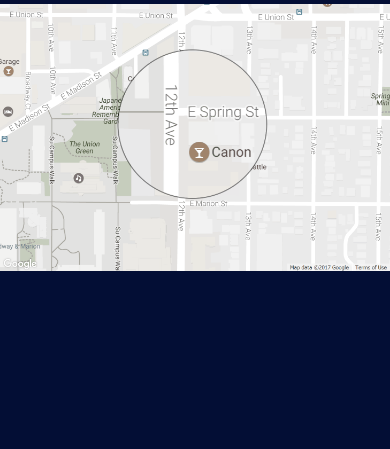
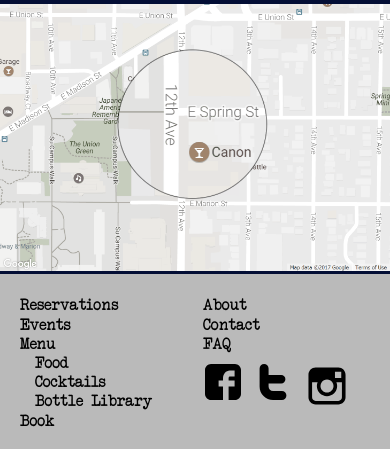
Before and after one commit to brownae/web130-final, a PHP site: page / in a window 390 px wide. Shown: the part 1573-2022 px from the top of the page. Before the commit the page ends 1844 px from the top, so only its background shows below. Run offline with PHP 8.4, Linux system fonts and the light colour scheme.

Commit message:
Makes utility footer and makes it responsive

```diff
--- a/css/main.css
+++ b/css/main.css
@@ -160,7 +160,7 @@ nav {
     #nav-toggle.active span:after {
       transform: rotate(-45deg); }
 
-li#social-media {
+li.social-media {
   display: flex;
   justify-content: center; }
 
@@ -212,10 +212,18 @@ main aside {
 
 @media (min-width: 480px) and (max-width: 899px) {
   .cta1, .cta3 {
+    width: 49%;
+    float: left; } }
+@media (min-width: 900px) {
+  .cta1, .cta3 {
     width: 50%;
     float: left; } }
 
 @media (min-width: 480px) and (max-width: 899px) {
+  .cta2, .cta4 {
+    width: 49%;
+    float: right; } }
+@media (min-width: 900px) {
   .cta2, .cta4 {
     width: 50%;
     float: right; } }
@@ -232,9 +240,47 @@ html {
 body {
   color: #fff;
   font-family: "atwriter", serif;
-  line-height: 1.2em; }
+  line-height: 1.2em;
+  max-width: 1200px;
+  margin: auto; }
 
 p {
   margin-top: 10px; }
 
+@media (min-width: 900px) {
+  footer {
+    background-color: #bababa;
+    padding: 20px;
+    overflow: auto; }
+    footer img {
+      width: 50%;
+      float: right; } }
+
+.columns {
+  column-width: 8em; }
+  @media (min-width: 480px) and (max-width: 899px) {
+    .columns {
+      column-width: 11.2em; } }
+  @media (min-width: 900px) {
+    .columns {
+      column-width: 11.2em; } }
+
+.utility-menu {
+  background-color: #bababa;
+  padding: 20px; }
+  @media (min-width: 900px) {
+    .utility-menu {
+      width: 50%; } }
+  .utility-menu a {
+    color: #000000; }
+  .utility-menu a:hover {
+    color: #ffde4c; }
+  .utility-menu ul li.social-media {
+    float: left;
+    margin-top: 10px; }
+    .utility-menu ul li.social-media a {
+      margin-right: 10px; }
+  .utility-menu ul ul {
+    padding: 0 0 0 15px; }
+
 /*# sourceMappingURL=main.css.map */
--- a/includes/footer.php
+++ b/includes/footer.php
@@ -3,9 +3,53 @@
         <img src="img/canon-map-zoom.png" alt="Canon map">
     </a>
     <div class="utility-menu">
-        <ul>
-            <li><a href="#"></a></li>
-        </ul>
+        <div class="columns">
+            <ul>
+                <li><a href="#">Reservations</a></li>
+                <li><a href="#">Events</a></li>
+                <li><a href="#">Menu</a></li>
+                <ul>
+                    <li><a href="#">Food</a></li>
+                    <li><a href="#">Cocktails</a></li>
+                    <li><a href="#">Bottle Library</a></li>
+                </ul>
+                <li><a href="#">Book</a></li>
+                <li><a href="#">About</a></li>
+                <li><a href="#">Contact</a></li>
+                <li><a href="#">FAQ</a></li>
+                <li class="social-media">
+                    <a href="#"><svg version="1.1" id="Icons" xmlns="http://www.w3.org/2000/svg" xmlns:xlink="http://www.w3.org/1999/xlink" x="0px" y="0px"
+                         width="40px" height="40px" viewBox="0 0 100 100" style="enable-background:new 0 0 100 100;" xml:space="preserve">
+                    <path id="Facebook" fill="#000000" d="M95,20.001C95,12.119,87.884,5,80,5h-60C12.116,5,5,12.119,5,20.001v59.998
+                        C5,87.881,12.116,95,20.001,95H50V61H39V46h11v-5.844C50,30.077,57.569,21,66.875,21H79v15H66.875C65.548,36,64,37.611,64,40.024V46
+                        h15v15H64v34h16c7.884,0,15-7.119,15-15.001V20.001z"/>
+                    </svg></a>
+                    <a href="#">
+                        <svg version="1.1" id="Icons" xmlns="http://www.w3.org/2000/svg" xmlns:xlink="http://www.w3.org/1999/xlink" x="0px" y="0px"
+                         width="40px" height="40px" viewBox="0 0 100 100" style="enable-background:new 0 0 100 100;" xml:space="preserve">
+                            <path id="Twitter" fill="#000000" d="M72.262,72.496H50.054c-3.087,0-5.712-1.08-7.869-3.25c-2.167-2.172-3.238-4.797-3.238-7.899v-7.903h31.644
+                            c2.854,0,5.312-1.026,7.354-3.063c2.042-2.054,3.066-4.509,3.066-7.366c0-2.867-1.025-5.319-3.072-7.366
+                            c-2.049-2.042-4.514-3.066-7.38-3.066H38.947V16.254c0-3.09-1.102-5.735-3.29-7.939C33.478,6.107,30.843,5,27.782,5
+                            c-3.146,0-5.825,1.091-8.004,3.25c-2.186,2.166-3.278,4.834-3.278,8.014v45.09c0,9.274,3.278,17.197,9.837,23.773
+                            C32.902,91.715,40.815,95,50.067,95h22.202c3.083,0,5.729-1.107,7.93-3.315c2.203-2.197,3.302-4.848,3.302-7.935
+                            c0-3.088-1.099-5.734-3.302-7.941C77.997,73.607,75.347,72.496,72.262,72.496z"/>
+                        </svg>
+                    </a>
+                    <a href="#">
+                        <svg version="1.1" xmlns="http://www.w3.org/2000/svg" xmlns:xlink="http://www.w3.org/1999/xlink" x="0px" y="0px"
+                        width="48px" height="48px" viewBox="0 0 30 30" enable-background="new 0 0 30 30" xml:space="preserve">
+                        <path id="Instagram" fill="#000000" d="M22.107,3.415H7.893c-2.469,0-4.479,2.007-4.479,4.477v4.73v9.486c0,2.469,2.01,4.479,4.479,4.479h14.215
+                        c2.469,0,4.479-2.01,4.479-4.479v-9.486v-4.73C26.586,5.421,24.576,3.415,22.107,3.415 M23.393,6.086l0.512-0.004v0.511v3.416
+                        l-3.916,0.014l-0.012-3.928L23.393,6.086z M11.693,12.622c0.742-1.028,1.945-1.7,3.307-1.7s2.564,0.672,3.307,1.7
+                        c0.484,0.67,0.771,1.49,0.771,2.379c0,2.248-1.828,4.078-4.078,4.078c-2.248,0-4.078-1.83-4.078-4.078
+                        C10.922,14.112,11.211,13.292,11.693,12.622 M24.328,22.107c0,1.225-0.994,2.219-2.221,2.219H7.893
+                        c-1.225,0-2.219-0.994-2.219-2.219v-9.486h3.459C8.832,13.356,8.664,14.159,8.664,15c0,3.494,2.842,6.335,6.336,6.335
+                        s6.336-2.842,6.336-6.335c0-0.842-0.17-1.645-0.467-2.379h3.459V22.107z"/>
+                        </svg>
+                    </a>
+                </li>
+            </ul>
+        </div>
     </div>
 
 </footer>
--- a/includes/header.php
+++ b/includes/header.php
@@ -15,7 +15,9 @@
                     <div class="brand"></div>
                 </a>
                 <nav>
-                    <div class="nav-mobile"><a id="nav-toggle" href="#!"><span></span></a></div>
+                    <div class="nav-mobile">
+                        <a id="nav-toggle" href="#!"><span></span></a>
+                    </div>
                     <ul class="nav-list">
                         <li>
                             <a href="#!">Reservations</a>
@@ -43,7 +45,7 @@
                         <li>
                             <a href="#!">Contact</a>
                         </li>
-                        <li id="social-media">
+                        <li class="social-media">
                             <a href="#"><svg version="1.1" id="Icons" xmlns="http://www.w3.org/2000/svg" xmlns:xlink="http://www.w3.org/1999/xlink" x="0px" y="0px"
                             	 width="40px" height="40px" viewBox="0 0 100 100" style="enable-background:new 0 0 100 100;" xml:space="preserve">
                             <path id="Facebook" fill="#ffffff" d="M95,20.001C95,12.119,87.884,5,80,5h-60C12.116,5,5,12.119,5,20.001v59.998
--- a/sass/_fontsAndColors.sass
+++ b/sass/_fontsAndColors.sass
@@ -8,7 +8,9 @@
 // Variables//
 //Colors
 $navyBlue: #030e35
-$grey: #3f3f3f
+$darkGrey: #3f3f3f
+$black: #000000
+$lightGrey: #bababa
 
 //Fonts
 $typewriter: 'atwriter', serif
--- a/sass/_homePage.sass
+++ b/sass/_homePage.sass
@@ -18,7 +18,7 @@
         font-weight: 700
         margin-top: 10px
 main aside
-    background-color: $grey
+    background-color: $darkGrey
     font-family: $serifFont
     padding: 20px
     margin: 20px 0
@@ -38,10 +38,16 @@ main aside
 
 .cta1, .cta3
     @include tablet
+        width: 49%
+        float: left
+    @include desktop
         width: 50%
         float: left
 
 .cta2,.cta4
     @include tablet
+        width: 49%
+        float: right
+    @include desktop
         width: 50%
         float: right
--- a/sass/_nav.sass
+++ b/sass/_nav.sass
@@ -160,7 +160,7 @@ nav
 //Elijah Manor CSS animated hamburger icon END
 
 // Social media icons Start ////
-li#social-media
+li.social-media
     display: flex
     justify-content: center
 
--- a/sass/main.sass
+++ b/sass/main.sass
@@ -18,5 +18,43 @@ body
     color: $white
     font-family: $typewriter
     line-height: 1.2em
+    max-width: 1200px
+    margin: auto
 p
     margin-top: 10px
+
+footer
+    @include desktop
+        background-color: $lightGrey
+        padding: 20px
+        overflow: auto
+        img
+            width: 50%
+            float: right
+
+.columns
+    column-width: 8em
+    @include tablet
+        column-width: 11.2em
+    @include desktop
+        column-width: 11.2em
+.utility-menu
+    background-color: $lightGrey
+    padding: 20px
+
+    @include desktop
+        width: 50%
+
+    a
+        color: $black
+    a:hover
+        color: $link-hover-color
+    ul
+        li.social-media
+            float: left
+            margin-top: 10px
+            a
+                margin-right: 10px
+
+        ul
+            padding: 0 0 0 15px
```
